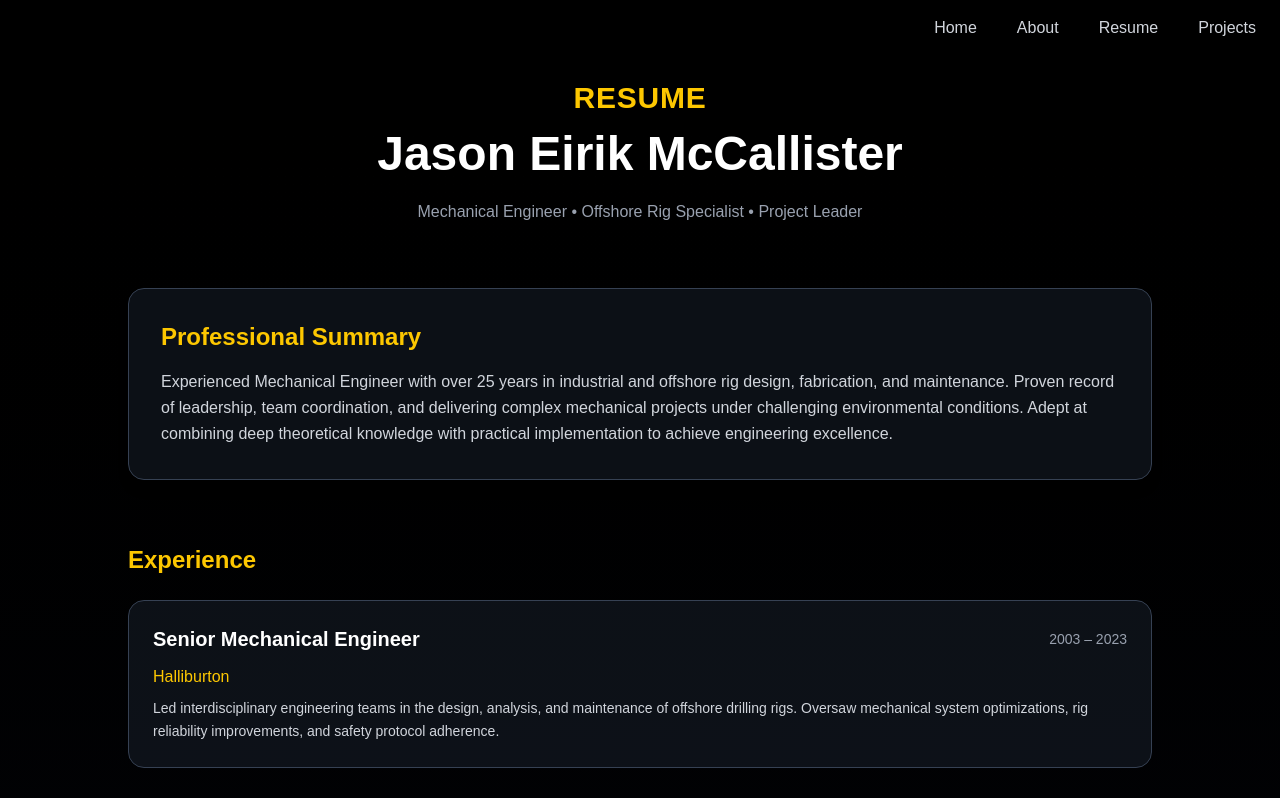
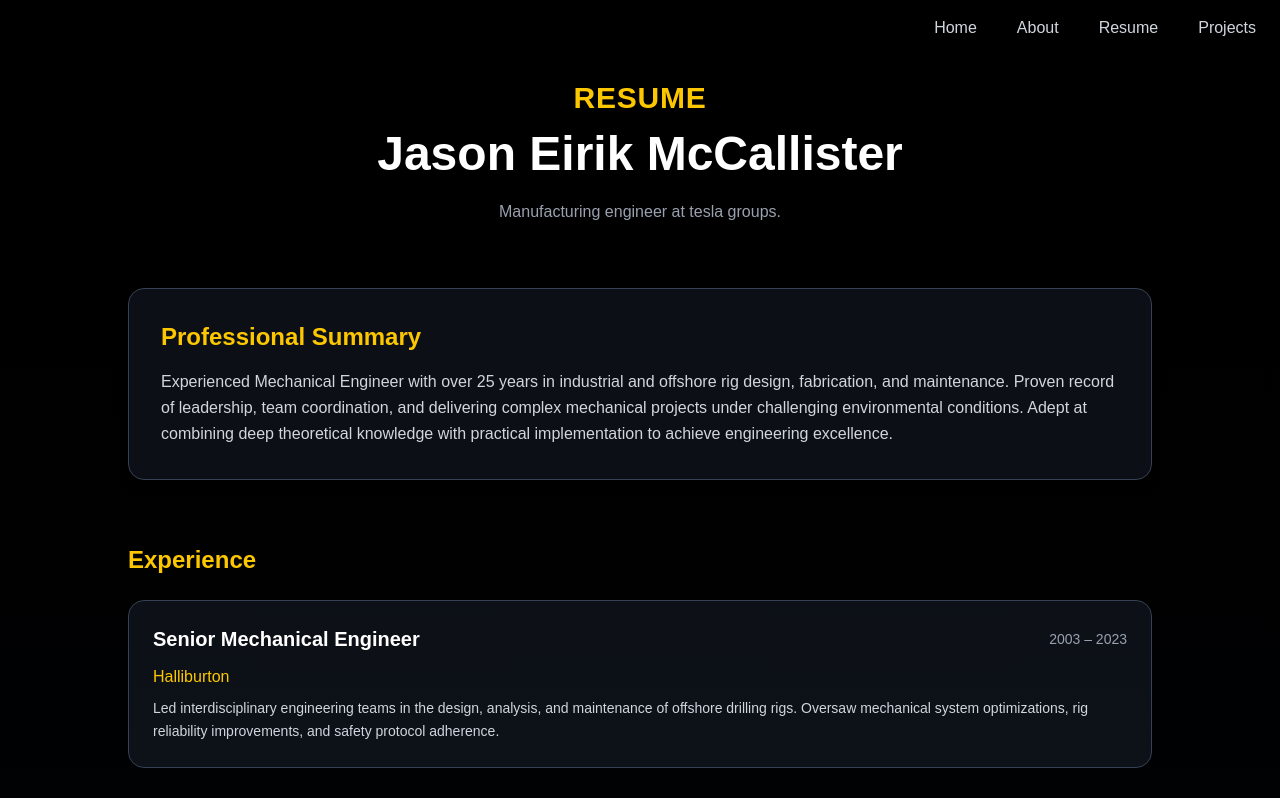
Before and after one commit to godchosenemperor02-byte/client-portfolio, a Next.js app: page /resume in a window 1280 px wide. Shown: the top 798 px of the page. Built offline with nearby package versions, Linux system fonts and the light colour scheme.

Commit message:
Update page.js
Resume changed

```diff
--- a/src/app/resume/page.js
+++ b/src/app/resume/page.js
@@ -60,8 +60,8 @@ export default function ResumePage() {
             Jason Eirik McCallister
           </h3>
           <p className="text-gray-400 max-w-2xl mx-auto">
-            Mechanical Engineer • Offshore Rig Specialist • Project Leader
-          </p>
+            Manufacturing engineer at tesla groups.
+      </p>
         </div>
 
         {/* Summary */}
```
